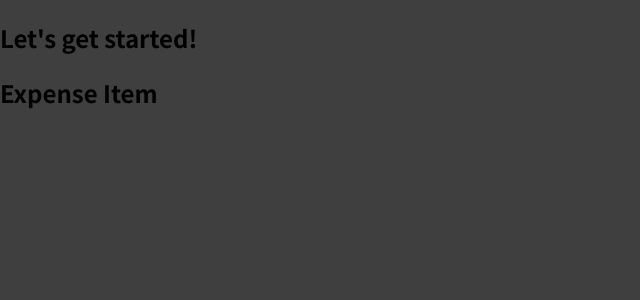
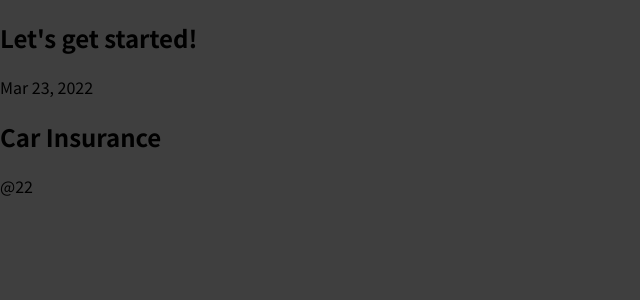
Before and after one commit to BlueberryLemonade/udermy, a JavaScript app in the folder 01-starting-setup/: page / in a window 1280 px wide. Shown: the top 300 px of the page, without its empty margins (0-640 px from the left). Built offline with nearby package versions, Linux system fonts and the light colour scheme.

Commit message:
placeholder slash test commit

```diff
--- a/01-starting-setup/src/components/ExpenseItem.js
+++ b/01-starting-setup/src/components/ExpenseItem.js
@@ -1,5 +1,13 @@
-function ExpenseItem () {
-    return <h2>Expense Item</h2>
+function ExpenseItem() {
+    return (
+        <div>
+            <div>Mar 23, 2022</div>
+            <div>
+                <h2>Car Insurance</h2>
+                <div>@22</div>
+            </div>
+        </div>
+    );
 };
 
 export default ExpenseItem;
```
Also changed, not shown: 1 other file (tests, documents, lock files or other folders).
